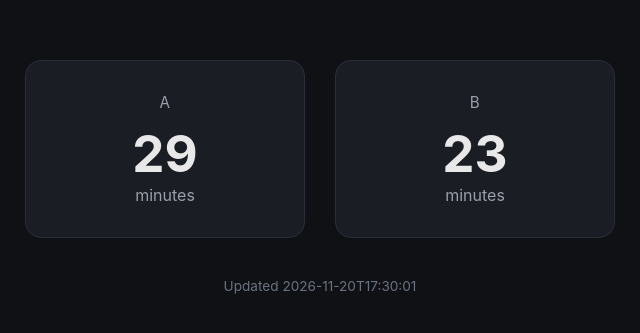
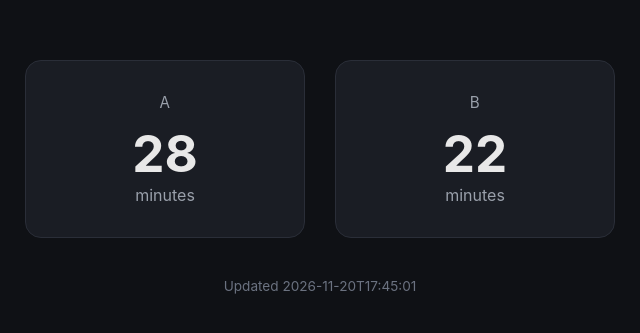
Before and after one commit to monkey-coin-jar/numbers, a plain HTML site: page index.html in a window 1280 px wide. Shown: the part 223-556 px from the top of the page, 320-960 px from the left. Drawn offline with Linux system fonts and the light colour scheme.

Commit message:
Update commute times 2026-11-20T17:45:01

```diff
--- a/index.html
+++ b/index.html
@@ -56,15 +56,15 @@
 <div id="routes">
   <div class="route">
     <div class="name">A</div>
-    <div class="minutes">29</div>
+    <div class="minutes">28</div>
     <div class="unit">minutes</div>
   </div>
   <div class="route">
     <div class="name">B</div>
-    <div class="minutes">23</div>
+    <div class="minutes">22</div>
     <div class="unit">minutes</div>
   </div>
 </div>
-<div id="updated">Updated 2026-11-20T17:30:01</div>
+<div id="updated">Updated 2026-11-20T17:45:01</div>
 </body>
 </html>
```
